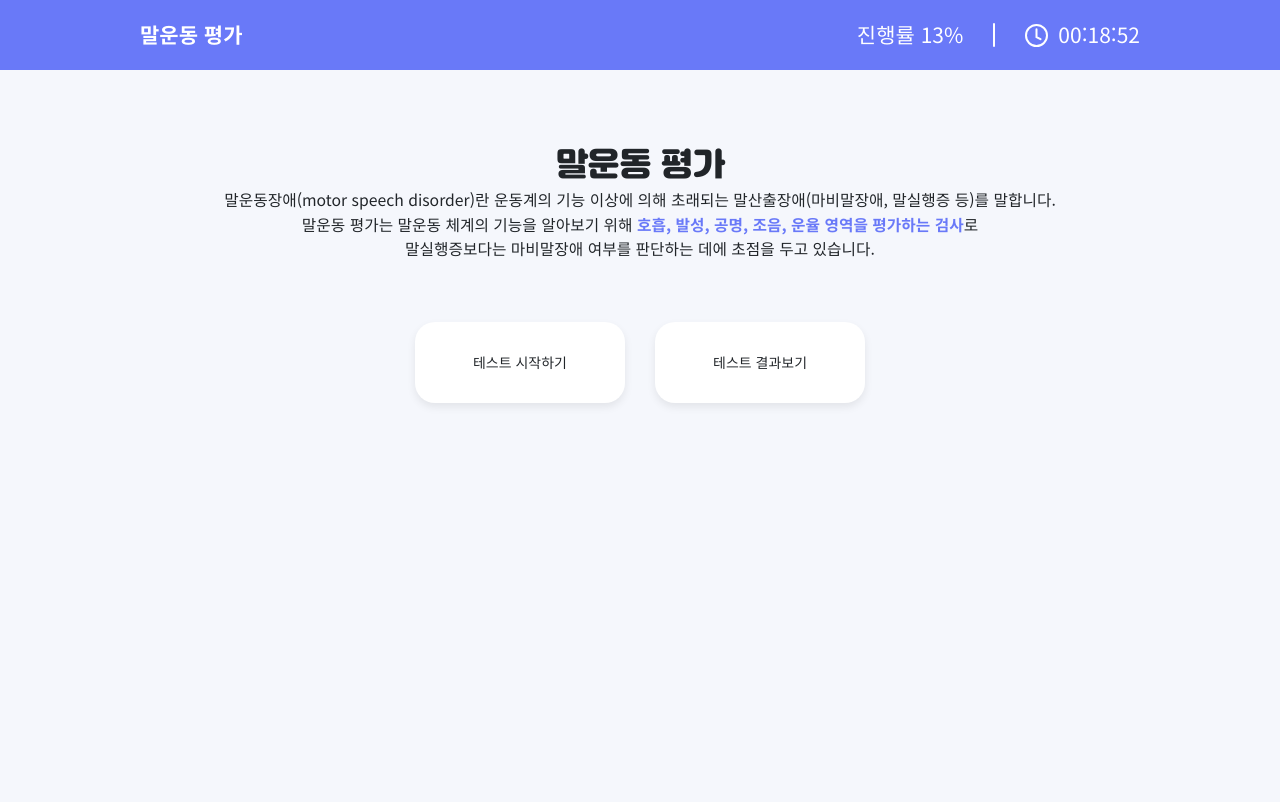
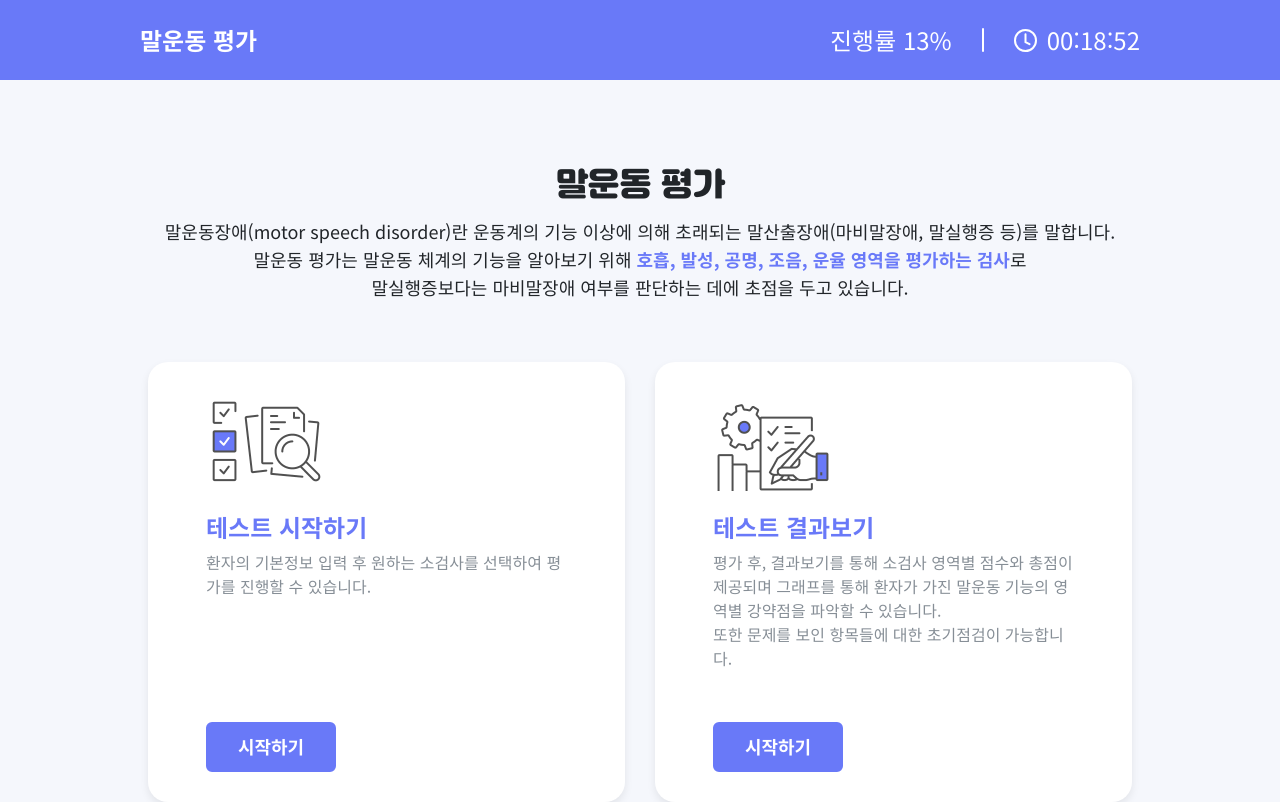
Before and after one commit to Randy-neopons/talkytalky_screening, a Next.js app: page / in a window 1280 px wide. Built offline with nearby package versions, Linux system fonts and the light colour scheme.

Commit message:
검사 시작 페이지 생성
feat
- 검사 시작 페이지 추가

fix
- base-font: 16px로 수정
- tsconfig baseUrl 설정 수정

```diff
--- a/src/pages/index.tsx
+++ b/src/pages/index.tsx
@@ -1,10 +1,15 @@
+import Image from 'next/image';
+
 import Container from '@/components/common/Container';
+
+import testResultIcon from 'public/static/images/test-result-icon.png';
+import testStartIcon from 'public/static/images/test-start-icon.png';
 
 export default function Home() {
     return (
         <Container>
             <h1 className='text-head-1 font-jalnan'>말운동 평가</h1>
-            <span className='text-body-1 font-noto text-center'>
+            <span className='text-body-1 font-noto text-center mt-[10px]'>
                 말운동장애(motor speech disorder)란 운동계의 기능 이상에 의해 초래되는 말산출장애(마비말장애, 말실행증 등)를 말합니다.
                 <br />
                 말운동 평가는 말운동 체계의 기능을 알아보기 위해{' '}
@@ -13,11 +18,25 @@ export default function Home() {
                 말실행증보다는 마비말장애 여부를 판단하는 데에 초점을 두고 있습니다.
             </span>
             <ul className='mt-[60px]'>
-                <li className='float-left flex flex-col flex-nowrap items-center rounded-[20px] bg-white shadow-base py-[30px] px-[58px] mr-[30px]'>
-                    테스트 시작하기
+                <li className='float-left flex flex-col flex-nowrap items-center xl:items-start rounded-[20px] bg-white shadow-base py-[30px] px-[58px] mr-[30px] w-[300px] h-[467px] xl:w-[477px] xl:h-[440px]'>
+                    <Image src={testStartIcon} alt='test-start' width={120} height={100} />
+                    <span className='font-bold text-accent1 text-head-2 leading-normal xl:leading-tight mt-5'>테스트 시작하기</span>
+                    <span className='text-neutral4 text-body-2 mt-[10px] xl:mt-2 text-center xl:text-left'>
+                        환자의 기본정보 입력 후 원하는 소검사를 선택하여 평가를 진행할 수 있습니다.
+                    </span>
+                    <button className='btn btn-small btn-contained mt-auto xl:mr-auto'>시작하기</button>
                 </li>
-                <li className='float-left flex flex-col flex-nowrap items-center rounded-[20px] bg-white shadow-base py-[30px] px-[58px]'>
-                    테스트 결과보기
+
+                <li className='float-left flex flex-col flex-nowrap items-center xl:items-start rounded-[20px] bg-white shadow-base py-[30px] px-[58px] w-[300px] h-[467px] xl:w-[477px] xl:h-[440px] text-center xl:text-left'>
+                    <Image src={testResultIcon} alt='test-result' width={120} height={100} />
+                    <span className='font-bold text-accent1 text-head-2 leading-normal xl:leading-tight mt-5'>테스트 결과보기</span>
+                    <span className='text-neutral4 text-body-2 mt-[10px] xl:mt-2'>
+                        평가 후, 결과보기를 통해 소검사 영역별 점수와 총점이 제공되며 그래프를 통해 환자가 가진 말운동 기능의 영역별
+                        강약점을 파악할 수 있습니다.
+                        <br />
+                        또한 문제를 보인 항목들에 대한 초기점검이 가능합니다.
+                    </span>
+                    <button className='btn btn-small btn-contained mt-auto xl:mr-auto'>시작하기</button>
                 </li>
             </ul>
         </Container>
--- a/src/styles/globals.css
+++ b/src/styles/globals.css
@@ -51,7 +51,7 @@ body {
 
     html {
         font-family: 'Noto Sans KR', sans-serif;
-        font-size: 14px;
+        font-size: 16px;
         font-weight: 400;
         color: theme(colors.neutral1);
         background: #f5f7fc;
--- a/tsconfig.json
+++ b/tsconfig.json
@@ -12,6 +12,7 @@
         "isolatedModules": true,
         "jsx": "preserve",
         "incremental": true,
+        "baseUrl": ".",
         "paths": {
             "@/*": ["./src/*"]
         }
```
Also changed, not shown: public/static/images/test-result-icon.png (added), public/static/images/test-start-icon.png (added).
